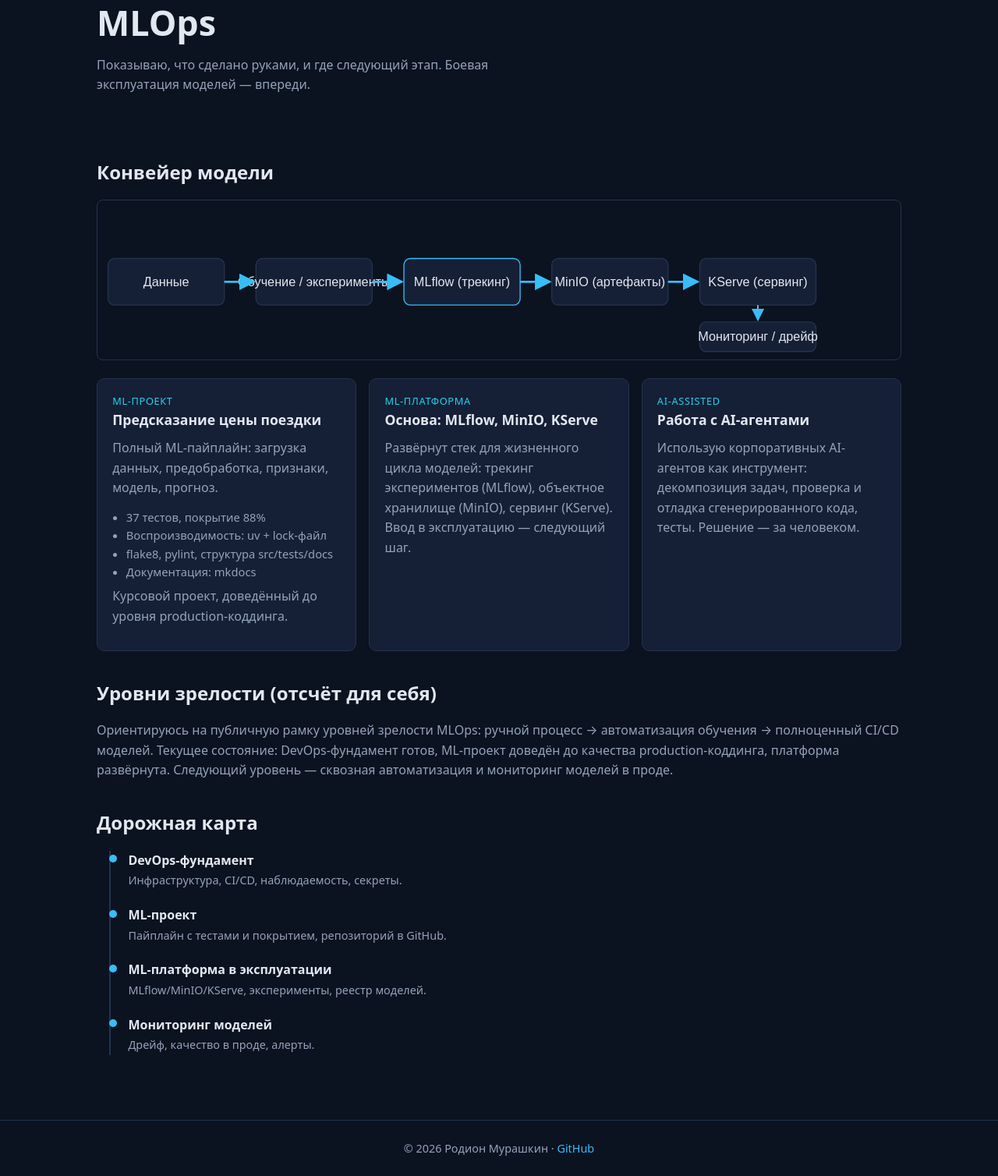
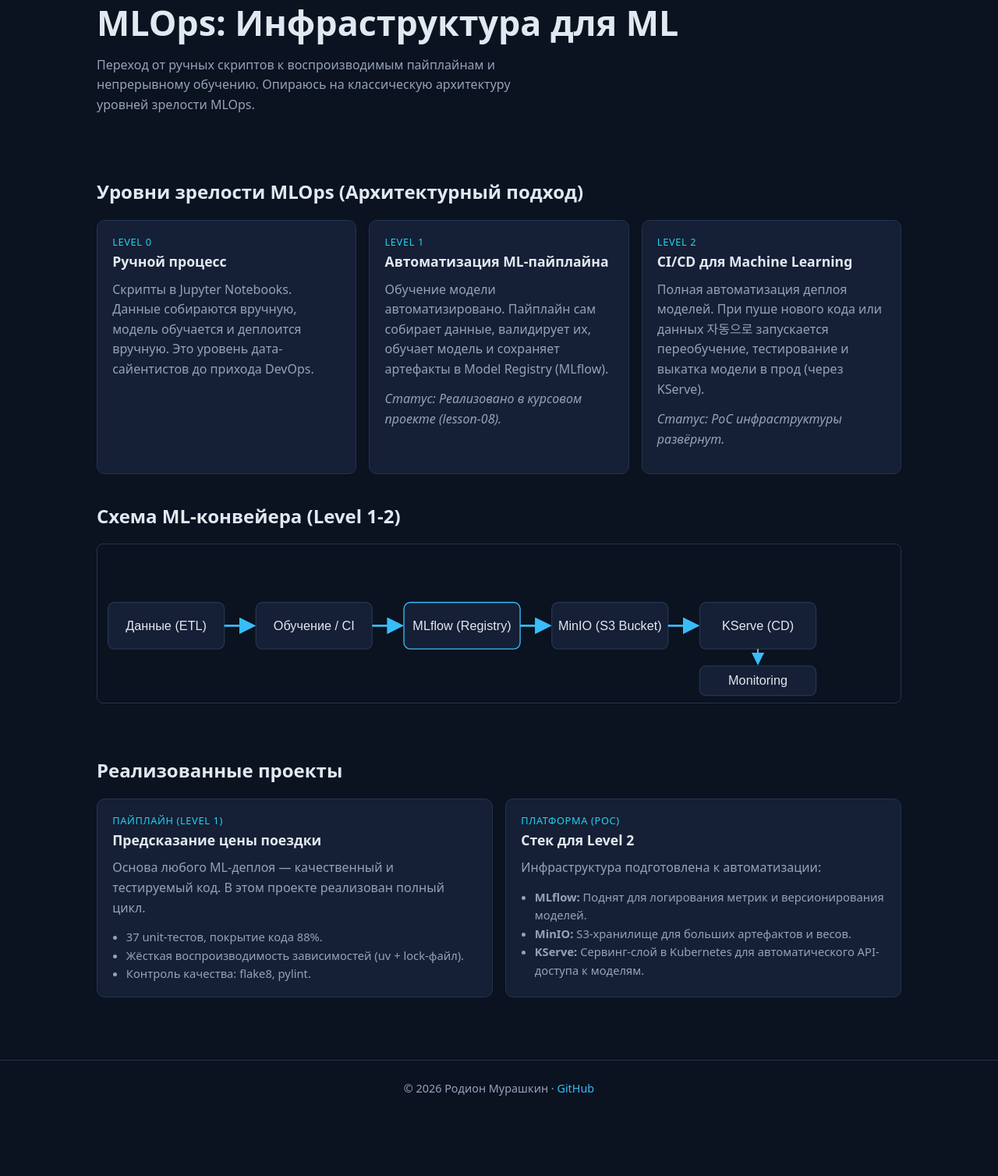
Before and after one commit to BobinRobin/portfolio, a plain HTML site: page mlops.html in a window 1280 px wide. Shown: the part 129-1637 px from the top of the page at 78% size. After the commit the page ends 1560 px from the top, so only its background shows below. Drawn offline with Linux system fonts and the light colour scheme.

Commit message:
update MLOps levels and Raidep philosophy

```diff
--- a/mlops.html
+++ b/mlops.html
@@ -23,54 +23,64 @@
 </header>
 <main>
   <section class="hero">
-    <h1>MLOps</h1>
-    <p>Показываю, что сделано руками, и где следующий этап. Боевая эксплуатация моделей — впереди.</p>
+    <h1>MLOps: Инфраструктура для ML</h1>
+    <p>Переход от ручных скриптов к воспроизводимым пайплайнам и непрерывному обучению. Опираюсь на классическую архитектуру уровней зрелости MLOps.</p>
   </section>
 
-  <h2>Конвейер модели</h2>
-  <svg viewBox="0 0 760 150" xmlns="http://www.w3.org/2000/svg" role="img" aria-label="MLOps-конвейер" style="width:100%;height:auto;background:#0b1220;border:1px solid #24344d;border-radius:8px">
+  <h2>Уровни зрелости MLOps (Архитектурный подход)</h2>
+  <div class="grid">
+    <div class="card">
+      <div class="tag">Level 0</div><h3>Ручной процесс</h3>
+      <p>Скрипты в Jupyter Notebooks. Данные собираются вручную, модель обучается и деплоится вручную. Это уровень дата-сайентистов до прихода DevOps.</p>
+    </div>
+    <div class="card">
+      <div class="tag">Level 1</div><h3>Автоматизация ML-пайплайна</h3>
+      <p>Обучение модели автоматизировано. Пайплайн сам собирает данные, валидирует их, обучает модель и сохраняет артефакты в Model Registry (MLflow).</p>
+      <p><em>Статус: Реализовано в курсовом проекте (lesson-08).</em></p>
+    </div>
+    <div class="card">
+      <div class="tag">Level 2</div><h3>CI/CD для Machine Learning</h3>
+      <p>Полная автоматизация деплоя моделей. При пуше нового кода или данных 자동으로 запускается переобучение, тестирование и выкатка модели в прод (через KServe).</p>
+      <p><em>Статус: PoC инфраструктуры развёрнут.</em></p>
+    </div>
+  </div>
+
+  <h2>Схема ML-конвейера (Level 1-2)</h2>
+  <svg viewBox="0 0 760 150" xmlns="http://www.w3.org/2000/svg" role="img" aria-label="MLOps-конвейер" style="width:100%;height:auto;background:#0b1220;border:1px solid #24344d;border-radius:8px;margin-bottom:1.5rem">
     <defs><marker id="arr3" markerWidth="8" markerHeight="8" refX="7" refY="4" orient="auto"><path d="M0,0 L8,4 L0,8 Z" fill="#38bdf8"/></marker></defs>
     <g font-family="sans-serif" font-size="12" fill="#e2e8f0">
-      <rect x="10" y="55" width="110" height="44" rx="6" fill="#151f35" stroke="#24344d"/><text x="65" y="81" text-anchor="middle">Данные</text>
-      <rect x="150" y="55" width="110" height="44" rx="6" fill="#151f35" stroke="#24344d"/><text x="205" y="81" text-anchor="middle">Обучение / эксперименты</text>
-      <rect x="290" y="55" width="110" height="44" rx="6" fill="#151f35" stroke="#38bdf8"/><text x="345" y="81" text-anchor="middle">MLflow (трекинг)</text>
-      <rect x="430" y="55" width="110" height="44" rx="6" fill="#151f35" stroke="#24344d"/><text x="485" y="81" text-anchor="middle">MinIO (артефакты)</text>
-      <rect x="570" y="55" width="110" height="44" rx="6" fill="#151f35" stroke="#24344d"/><text x="625" y="81" text-anchor="middle">KServe (сервинг)</text>
+      <rect x="10" y="55" width="110" height="44" rx="6" fill="#151f35" stroke="#24344d"/><text x="65" y="81" text-anchor="middle">Данные (ETL)</text>
+      <rect x="150" y="55" width="110" height="44" rx="6" fill="#151f35" stroke="#24344d"/><text x="205" y="81" text-anchor="middle">Обучение / CI</text>
+      <rect x="290" y="55" width="110" height="44" rx="6" fill="#151f35" stroke="#38bdf8"/><text x="345" y="81" text-anchor="middle">MLflow (Registry)</text>
+      <rect x="430" y="55" width="110" height="44" rx="6" fill="#151f35" stroke="#24344d"/><text x="485" y="81" text-anchor="middle">MinIO (S3 Bucket)</text>
+      <rect x="570" y="55" width="110" height="44" rx="6" fill="#151f35" stroke="#24344d"/><text x="625" y="81" text-anchor="middle">KServe (CD)</text>
       <line x1="120" y1="77" x2="148" y2="77" stroke="#38bdf8" stroke-width="2" marker-end="url(#arr3)"/>
       <line x1="260" y1="77" x2="288" y2="77" stroke="#38bdf8" stroke-width="2" marker-end="url(#arr3)"/>
       <line x1="400" y1="77" x2="428" y2="77" stroke="#38bdf8" stroke-width="2" marker-end="url(#arr3)"/>
       <line x1="540" y1="77" x2="568" y2="77" stroke="#38bdf8" stroke-width="2" marker-end="url(#arr3)"/>
-      <rect x="570" y="115" width="110" height="28" rx="6" fill="#151f35" stroke="#24344d"/><text x="625" y="133" text-anchor="middle">Мониторинг / дрейф</text>
+      <rect x="570" y="115" width="110" height="28" rx="6" fill="#151f35" stroke="#24344d"/><text x="625" y="133" text-anchor="middle">Monitoring</text>
       <line x1="625" y1="99" x2="625" y2="113" stroke="#94a3b8" stroke-width="1.5" stroke-dasharray="4 3" marker-end="url(#arr3)"/>
     </g>
   </svg>
 
+  <h2>Реализованные проекты</h2>
   <div class="grid">
-    <div class="card"><div class="tag">ML-проект</div><h3>Предсказание цены поездки</h3>
-      <p>Полный ML-пайплайн: загрузка данных, предобработка, признаки, модель, прогноз.</p>
+    <div class="card"><div class="tag">Пайплайн (Level 1)</div><h3>Предсказание цены поездки</h3>
+      <p>Основа любого ML-деплоя — качественный и тестируемый код. В этом проекте реализован полный цикл.</p>
       <ul>
-        <li>37 тестов, покрытие 88%</li>
-        <li>Воспроизводимость: uv + lock-файл</li>
-        <li>flake8, pylint, структура src/tests/docs</li>
-        <li>Документация: mkdocs</li>
+        <li>37 unit-тестов, покрытие кода 88%.</li>
+        <li>Жёсткая воспроизводимость зависимостей (uv + lock-файл).</li>
+        <li>Контроль качества: flake8, pylint.</li>
       </ul>
-      <p>Курсовой проект, доведённый до уровня production-коддинга.</p>
     </div>
-    <div class="card"><div class="tag">ML-платформа</div><h3>Основа: MLflow, MinIO, KServe</h3>
-      <p>Развёрнут стек для жизненного цикла моделей: трекинг экспериментов (MLflow), объектное хранилище (MinIO), сервинг (KServe). Ввод в эксплуатацию — следующий шаг.</p>
+    <div class="card"><div class="tag">Платформа (PoC)</div><h3>Стек для Level 2</h3>
+      <p>Инфраструктура подготовлена к автоматизации:</p>
+      <ul>
+        <li><strong>MLflow:</strong> Поднят для логирования метрик и версионирования моделей.</li>
+        <li><strong>MinIO:</strong> S3-хранилище для больших артефактов и весов.</li>
+        <li><strong>KServe:</strong> Сервинг-слой в Kubernetes для автоматического API-доступа к моделям.</li>
+      </ul>
     </div>
-    <div class="card"><div class="tag">AI-assisted</div><h3>Работа с AI-агентами</h3>
-      <p>Использую корпоративных AI-агентов как инструмент: декомпозиция задач, проверка и отладка сгенерированного кода, тесты. Решение — за человеком.</p>
-    </div>
-  </div>
-  <h2>Уровни зрелости (отсчёт для себя)</h2>
-  <p>Ориентируюсь на публичную рамку уровней зрелости MLOps: ручной процесс → автоматизация обучения → полноценный CI/CD моделей. Текущее состояние: DevOps-фундамент готов, ML-проект доведён до качества production-коддинга, платформа развёрнута. Следующий уровень — сквозная автоматизация и мониторинг моделей в проде.</p>
-  <h2>Дорожная карта</h2>
-  <div class="timeline">
-    <div class="step"><b>DevOps-фундамент</b><span>Инфраструктура, CI/CD, наблюдаемость, секреты.</span></div>
-    <div class="step"><b>ML-проект</b><span>Пайплайн с тестами и покрытием, репозиторий в GitHub.</span></div>
-    <div class="step"><b>ML-платформа в эксплуатации</b><span>MLflow/MinIO/KServe, эксперименты, реестр моделей.</span></div>
-    <div class="step"><b>Мониторинг моделей</b><span>Дрейф, качество в проде, алерты.</span></div>
   </div>
 </main>
 <footer>© <span data-year>2026</span> Родион Мурашкин · <a href="https://github.com/BobinRobin">GitHub</a></footer>
```
Also changed, not shown: articles.html (+25 -29 lines), database.html (+10 -42 lines).
